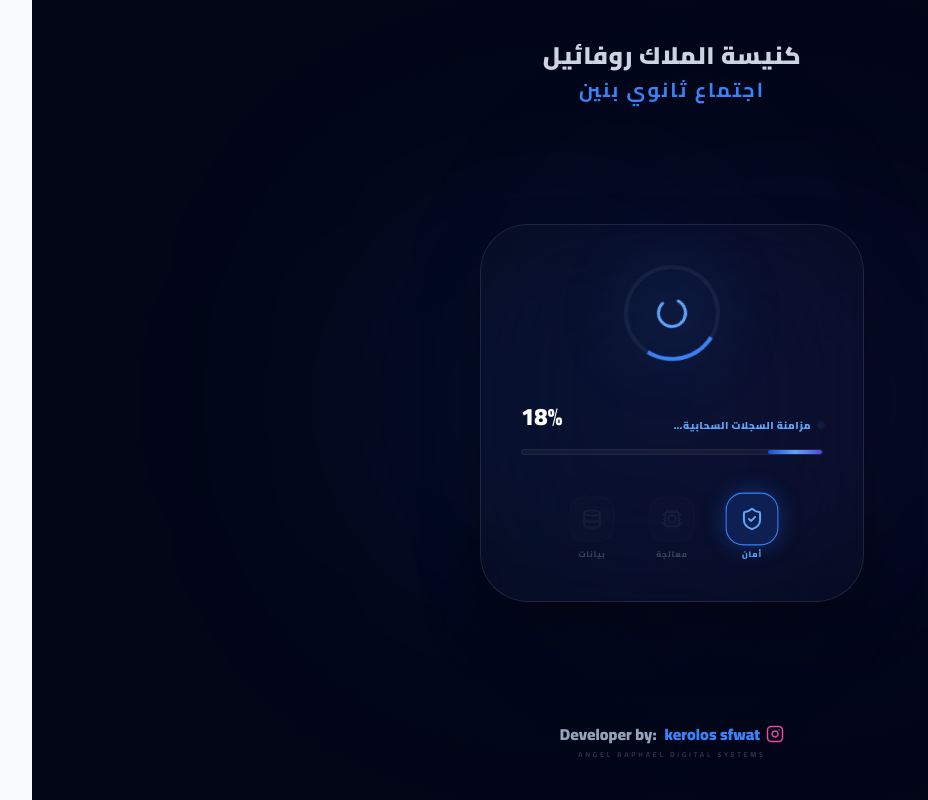
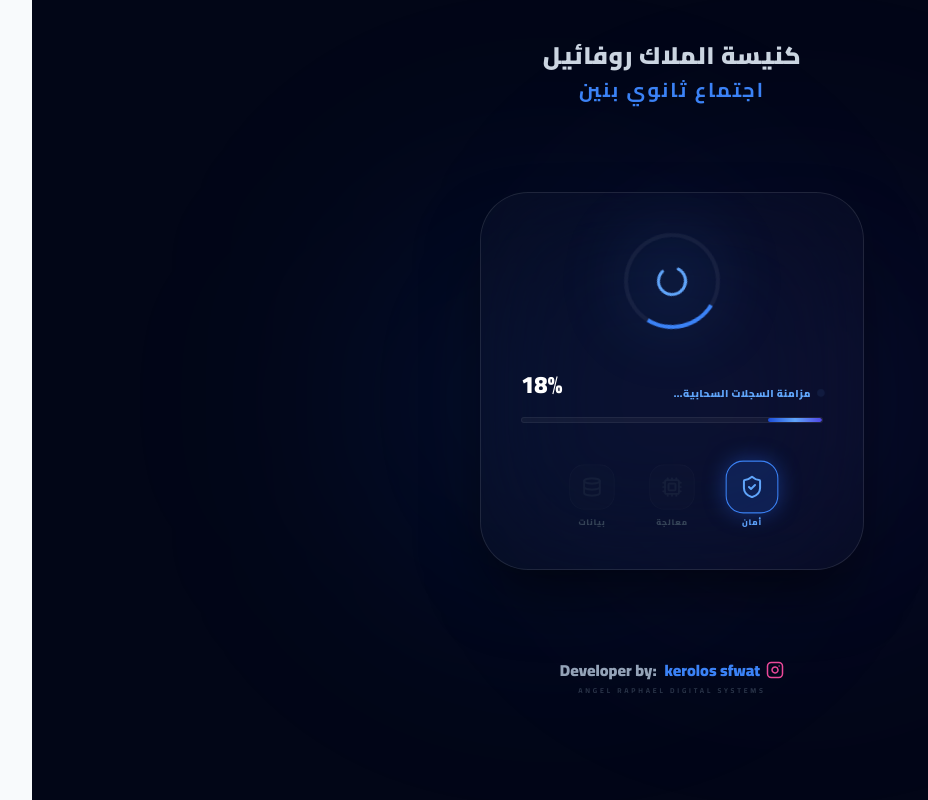
Before and after one commit to kokoker179-tech/-, a React (Vite) app: page /#/ in a window 1280 px wide. Shown: the whole page, without its empty margins (47-975 px from the left). Built offline with nearby package versions, Linux system fonts and the light colour scheme.

Commit message:
fix: Adjust footer margin and padding
Adds bottom margin to the main content wrapper in App.tsx and reduces vertical padding in the login page footer. This improves layout spacing and visual presentation.

```diff
--- a/App.tsx
+++ b/App.tsx
@@ -263,7 +263,7 @@ const App: React.FC = () => {
           </div>
         </div>
 
-        <div className="relative z-10 text-center">
+        <div className="relative z-10 text-center mb-16">
            <p className="text-base font-black text-slate-400 flex items-center justify-center gap-2" dir="ltr">
              <span>Developer by:</span>
              <a href="https://www.instagram.com/kero_sfwat?igsh=MW13OWg0bXE2emJmYg%3D%3D&utm_source=qr" target="_blank" rel="noopener noreferrer" className="text-blue-500 hover:text-blue-400 transition-colors flex items-center gap-1.5">
--- a/pages/Login.tsx
+++ b/pages/Login.tsx
@@ -151,7 +151,7 @@ export const Login: React.FC<LoginProps> = ({ onLoginSuccess }) => {
             </div>
           </div>
 
-          <div className="px-8 pb-10">
+          <div className="px-8 pb-6">
             {activeTab === 'admin' ? (
               <form onSubmit={handleAdminSubmit} className="space-y-5">
                 <div className="space-y-2 text-right">
@@ -245,7 +245,7 @@ export const Login: React.FC<LoginProps> = ({ onLoginSuccess }) => {
             )}
           </div>
 
-          <div className="bg-white/[0.02] py-6 px-8 text-center border-t border-white/5">
+          <div className="bg-white/[0.02] py-4 px-8 text-center border-t border-white/5">
             <p className="text-base font-black text-blue-400 flex items-center justify-center gap-2" dir="ltr">
               <span>Developer by:</span>
               <a href="https://www.instagram.com/kero_sfwat?igsh=MW13OWg0bXE2emJmYg%3D%3D&utm_source=qr" target="_blank" rel="noopener noreferrer" className="text-white font-black hover:text-blue-400 transition-colors flex items-center gap-1.5">
```
